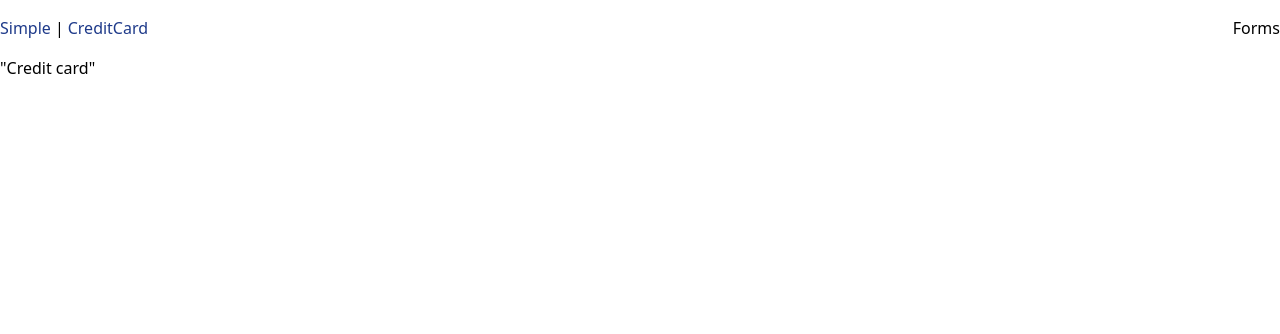
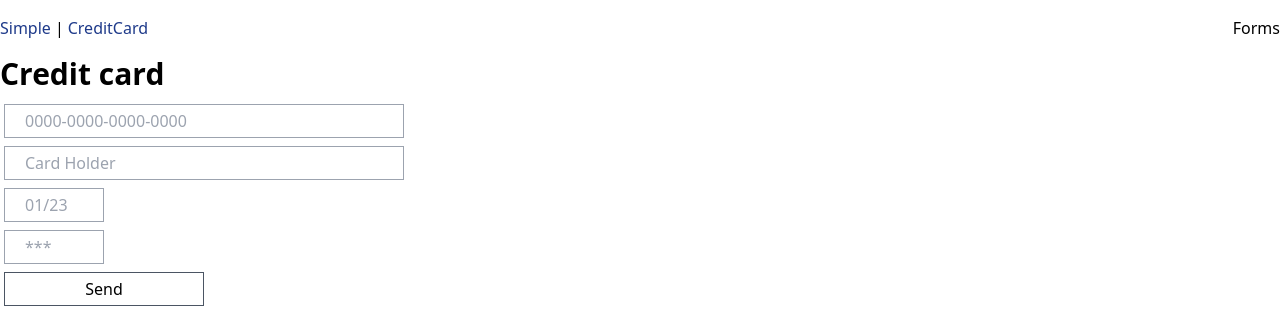
Before and after one commit to redrockjs/react-forms, a React (Create React App) app: page /credit-card in a window 1280 px wide. Shown: the top 334 px of the page. Built offline with nearby package versions, Linux system fonts and the light colour scheme.

Commit message:
feat: add credit card form

```diff
--- a/src/Pages/CreditCardForm/CreditCardForm.jsx
+++ b/src/Pages/CreditCardForm/CreditCardForm.jsx
@@ -1,8 +1,98 @@
-export default function CreditCardForm()
-{
-    return (
-      <div>
-      "Credit card"
+import {useForm, Controller} from "react-hook-form"
+import {useState} from "react";
+import {cardNumberFormatter} from "../../utils/formatters";
+
+export default function CreditCardForm() {
+
+  const {
+    reset,
+    handleSubmit,
+    control,
+    getValues,
+    setValue,
+    formState: {errors}
+  } = useForm({mode: "onChange"})
+
+  const [cardData, setCardData] = useState({
+    cardNumber: "",
+    cardHolder: "",
+    cardExpire: "",
+    cardCvc: "",
+  });
+
+  function onSubmit(data) {
+    console.log(data)
+    reset()
+  }
+
+  return (
+    <div>
+      <h1 className="font-bold text-3xl pb-2">Credit card</h1>
+      <div className="flex flex-col">
+
+        <Controller
+          name="cardNumber"
+          control={control}
+          render={({field}) => (
+            <input className="border border-gray-400 py-1 px-5 m-1 w-[400px]"
+                   type="text"
+                   placeholder="0000-0000-0000-0000"
+                   {...field}
+            />
+          )}
+        />
+        {errors?.cardNumber &&
+          (<span className="ml-2 text-xs text-red-500"> {errors?.cardNumber.message} </span>)}
+
+        <Controller
+          name="cardHolder"
+          control={control}
+          render={({field}) => (
+            <input className="border border-gray-400 py-1 px-5 m-1 w-[400px]"
+                   type="text"
+                   placeholder="Card Holder"
+                   {...field}
+            />
+          )}
+        />
+        {errors?.cardHolder &&
+          (<span className="ml-2 text-xs text-red-500"> {errors?.cardHolder.message} </span>)}
+
+        <Controller
+          name="cardExpire"
+          control={control}
+          render={({field}) => (
+            <input className="border border-gray-400 py-1 px-5 m-1 w-[100px]"
+                   type="text"
+                   placeholder="01/23"
+                   {...field}
+            />
+          )}
+        />
+        {errors?.cardExpire &&
+          (<span className="ml-2 text-xs text-red-500"> {errors?.cardExpire.message} </span>)}
+
+        <Controller
+          name="cardCvc"
+          control={control}
+          render={({field}) => (
+            <input className="border border-gray-400 py-1 px-5 m-1 w-[100px]"
+                   type="text"
+                   placeholder="***"
+                   {...field}
+            />
+          )}
+        />
+        {errors?.cardCvc &&
+          (<span className="ml-2 text-xs text-red-500"> {errors?.cardCvc.message} </span>)}
+
+        <button className="border border-gray-600 py-1 px-5 m-1 w-[200px]"
+                onClick={handleSubmit(onSubmit)}
+        >
+          Send
+        </button>
+
       </div>
-    )
+    </div>
+  )
 }
--- /dev/null
+++ b/src/utils/formatters.js
@@ -0,0 +1,20 @@
+export function cardNumberFormatter(oldValue, newValue) {
+  // user is deleting so return without formatting
+  if (oldValue.length > newValue.length) {
+    return newValue;
+  }
+  return newValue
+    .replace(/\W/gi, '')
+    .replace(/(.{4})/g, '$1 ')
+    .substring(0, 19);
+}
+export function expirationDateFormatter(oldValue, newValue) {
+  // user is deleting so return without formatting
+  if (oldValue.length > newValue.length) {
+    return newValue;
+  }
+  return newValue
+    .replace(/\W/gi, '')
+    .replace(/(.{2})/g, '$1/')
+    .substring(0, 5);
+}
```
